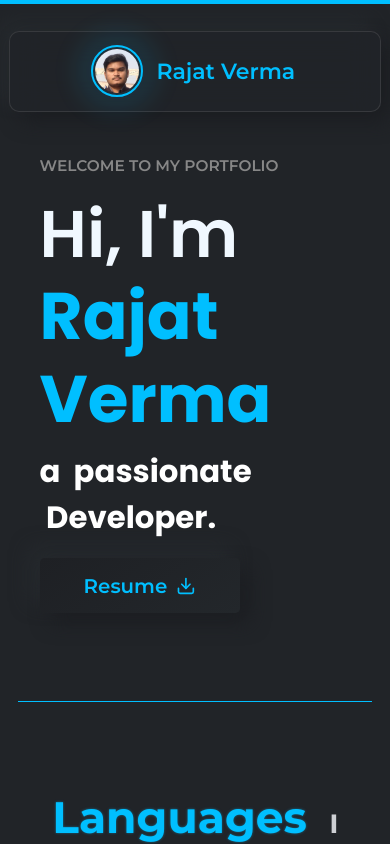
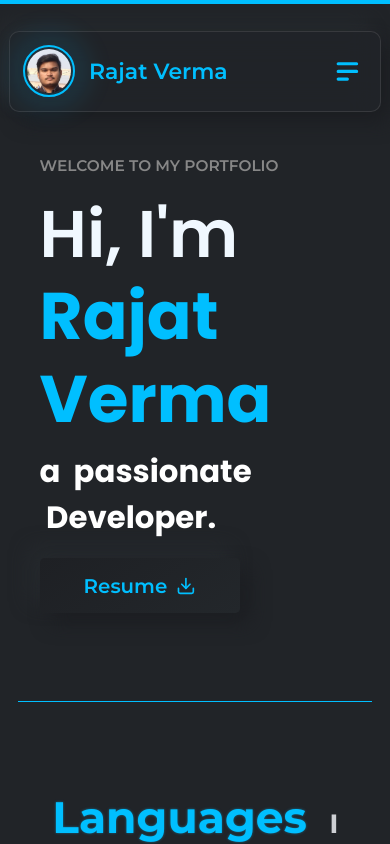
Before and after one commit to rajatverma311201/portfolio, a React (Vite) app: page / in a window 390 px wide. Shown: the top 844 px of the page. Built offline with nearby package versions, Linux system fonts and the light colour scheme.

Commit message:
added drawer

```diff
--- a/src/components/Header.jsx
+++ b/src/components/Header.jsx
@@ -1,8 +1,14 @@
-import React from "react";
+import React, { useState } from "react";
 import styles from "./Header.module.scss";
 import { motion } from "framer-motion";
 import { NavLink } from "react-router-dom";
+import { Drawer } from "@mui/material";
+import { HiMenuAlt2 } from "react-icons/hi";
 const Header = () => {
+    const [open, setOpen] = useState(false);
+    const handleOpen = () => setOpen(true);
+    const handleClose = () => setOpen(false);
+
     return (
         <>
             <div className={styles["size-box"]}></div>
@@ -19,8 +25,12 @@ const Header = () => {
                     </div>
                     <h2 className={styles["header-name"]}>Rajat Verma</h2>
                     <NavigationBar />
+                    <div className={styles["sidebar-icon"]}>
+                        <HiMenuAlt2 onClick={handleOpen} />
+                    </div>
                 </header>
             </motion.div>
+            <SideNavbar open={open} handleClose={handleClose} />
         </>
     );
 };
@@ -59,3 +69,11 @@ const NavigationBar = () => (
         </ul>
     </nav>
 );
+
+const SideNavbar = ({ open, handleClose }) => {
+    return (
+        <Drawer anchor={"left"} open={open} onClose={handleClose}>
+            <h1>HELLO WORLD</h1>
+        </Drawer>
+    );
+};
--- a/src/components/Header.module.scss
+++ b/src/components/Header.module.scss
@@ -20,14 +20,28 @@
 
 .header {
     backdrop-filter: blur(15px);
-    @include flex(0rem);
+    @include flex(0rem, center, center);
     background-color: rgba($background-color-2, 0.7);
     border: 1px solid rgba(255, 255, 255, 0.1);
     padding: 2rem 5rem;
     font-size: 1.75rem;
     box-shadow: $shadow-1;
     @include border-radius(10px);
-
+    @media (max-width: 768px) {
+        // justify-content: space-between;
+    }
+    .sidebar-icon {
+        display: none;
+        font-size: 3.5rem;
+        color: $color-primary;
+        cursor: pointer;
+        margin-left: auto;
+        @media (max-width: 768px) {
+            @include flex(0);
+            // display: block;
+            // margin-right: 2rem;
+        }
+    }
     &-img {
         width: 5rem;
         height: 5rem;
@@ -64,7 +78,7 @@
     }
 
     @media (max-width: 480px) {
-        padding-inline: 0;
+        padding-inline: 2rem;
     }
 }
 
```
